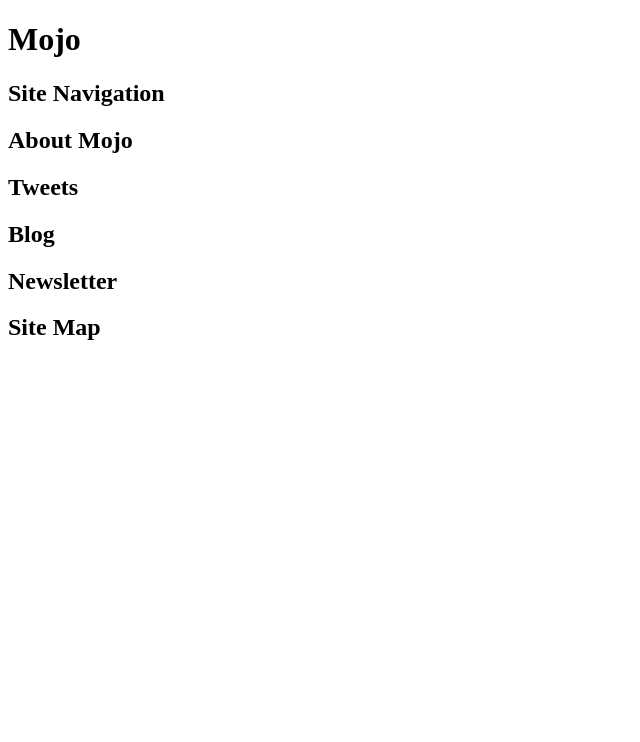
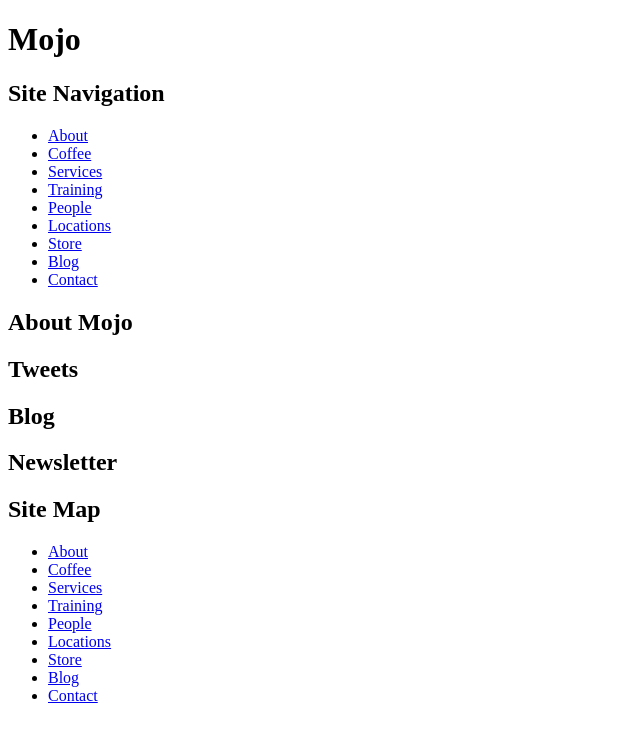
Before and after one commit to MichaelYim/htmlFUNdamentals, a plain HTML site: page index.html in a window 1280 px wide. Shown: the whole page, without its empty margins (0-640 px from the left). Drawn offline with Linux system fonts and the light colour scheme.

Commit message:
nav bar and sitemap added

```diff
--- a/index.html
+++ b/index.html
@@ -10,7 +10,18 @@
     <header>
       <h1>Mojo</h1>
       <nav>
-        <h2>Site Navigation</h2><!--header nav links here -->
+        <h2>Site Navigation</h2>
+          <ul>
+            <li><a href="/about">About</a></li>
+            <li><a href="/coffee">Coffee</a></li>
+            <li><a href="/services">Services</a></li>
+            <li><a href="/training">Training</a></li>
+            <li><a href="/people">People</a></li>
+            <li><a href="/locations">Locations</a></li>
+            <li><a href="/store">Store</a></li>
+            <li><a href="/blog">Blog</a></li>
+            <li><a href="/contact">Contact</a></li>
+          </ul>
       </nav>
     </header>
 
@@ -45,6 +56,17 @@
     <footer>
       <nav>
       <h2>Site Map</h2>
+        <ul>
+            <li><a href="/about">About</a></li>
+            <li><a href="/coffee">Coffee</a></li>
+            <li><a href="/services">Services</a></li>
+            <li><a href="/training">Training</a></li>
+            <li><a href="/people">People</a></li>
+            <li><a href="/locations">Locations</a></li>
+            <li><a href="/store">Store</a></li>
+            <li><a href="/blog">Blog</a></li>
+            <li><a href="/contact">Contact</a></li>
+          </ul>
       </nav>
 
     </footer>
```
Also changed, not shown: 1 other file.
